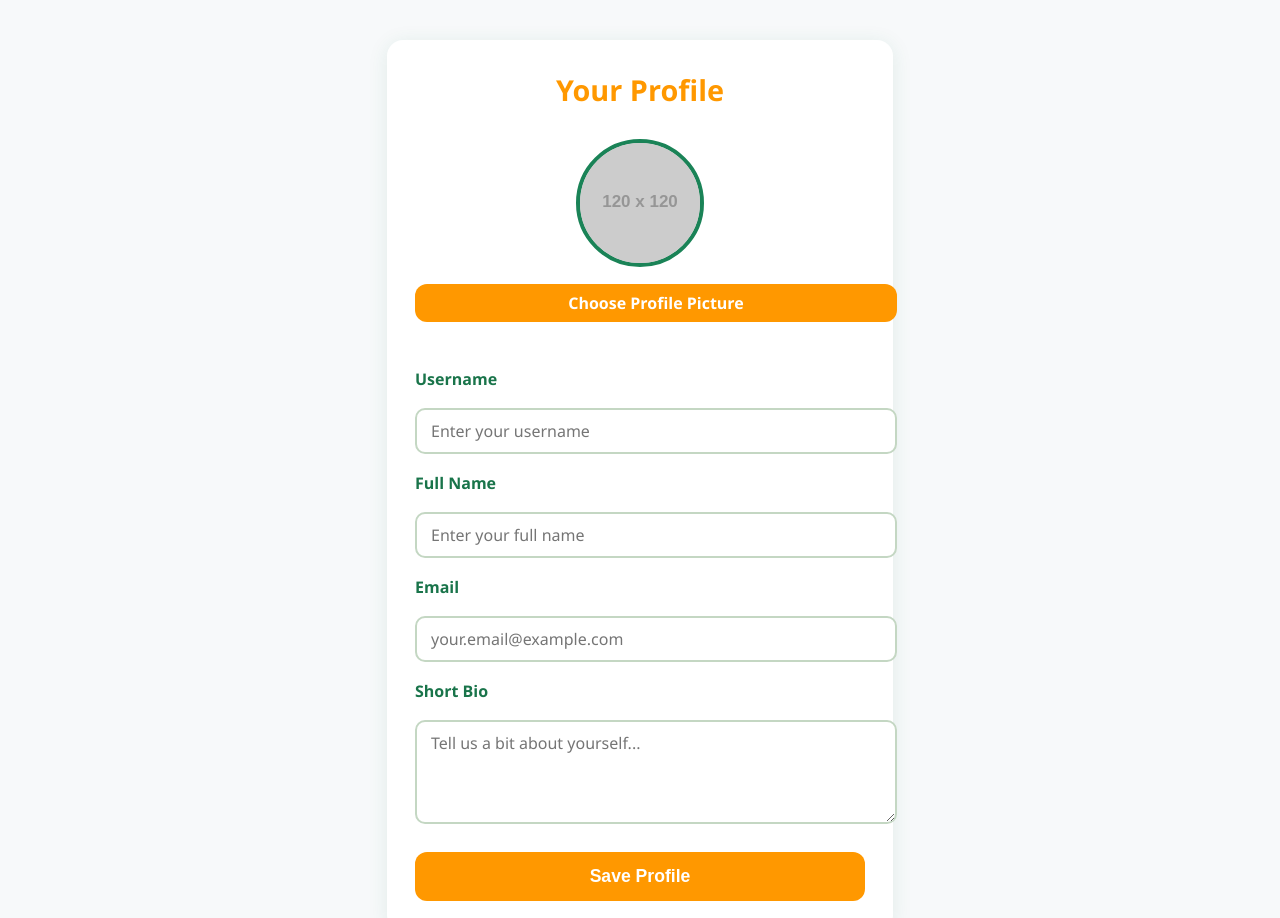
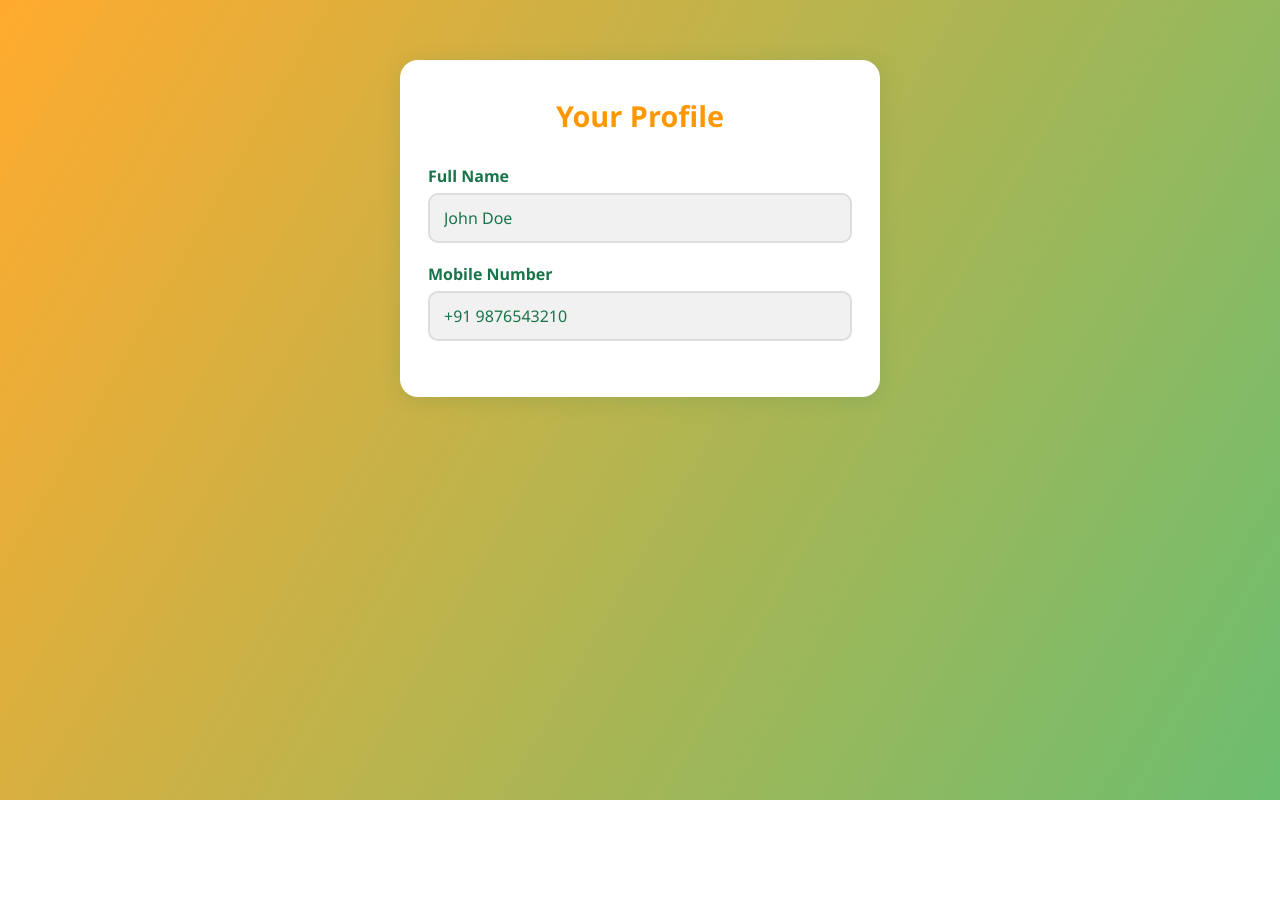
Before and after one commit to praveenmanthiramoorthi/teamheisen, a plain HTML site: page profile.html in a window 1280 px wide. Shown: the top 918 px of the page. After the commit the page ends 800 px from the top, so only its background shows below. Drawn offline with Linux system fonts and the light colour scheme; placeholder pictures from the web are drawn by us.

Commit message:
Update profile.html

```diff
--- a/profile.html
+++ b/profile.html
@@ -9,31 +9,54 @@
       --green-700: #19744a;
       --green-600: #1a8357;
       --orange: #ff9800;
-      --bg: #f7f9fa;
-      --input-bg: #fff;
-      --border-color: #c4d7c3;
-      --text-color: #14553a;
-      --text-muted: #5a7d6f;
+      --bg-orange: #ff9800;
+      --bg-green: #4caf50;
+      --white: #fff;
+      --muted: #888;
     }
+    * { box-sizing: border-box; }
+
     body {
       margin: 0;
       font-family: 'Segoe UI', Tahoma, Geneva, Verdana, sans-serif;
-      background: var(--bg);
-      color: var(--green-700);
+      background: linear-gradient(120deg, var(--bg-orange), var(--bg-green));
       min-height: 100vh;
       display: flex;
       justify-content: center;
       align-items: flex-start;
-      padding: 40px 20px;
+      padding: 60px 20px;
+      position: relative;
     }
-    form {
-      background: var(--input-bg);
-      border-radius: 16px;
-      box-shadow: 0 3px 20px rgba(25,116,74,0.1);
-      padding: 30px 28px;
-      max-width: 450px;
+
+    /* Moving overlay */
+    .background-overlay {
+      position: fixed;
+      top: 0;
+      left: 0;
+      width: 300%;
+      height: 300%;
+      background: rgba(255, 255, 255, 0.18);
+      transform: rotate(25deg);
+      animation: moveOverlay 12s linear infinite;
+      z-index: 0;
+      pointer-events: none;
+    }
+    @keyframes moveOverlay {
+      0%   { transform: translateX(-80%) rotate(25deg); }
+      100% { transform: translateX(80%) rotate(25deg); }
+    }
+
+    .profile-card {
+      position: relative;
+      z-index: 1;
+      background: var(--white);
+      border-radius: 18px;
+      box-shadow: 0 3px 20px rgba(25,116,74,0.15);
+      padding: 36px 28px;
+      max-width: 480px;
       width: 100%;
     }
+
     h2 {
       margin-top: 0;
       color: var(--orange);
@@ -42,61 +65,39 @@
       margin-bottom: 30px;
       text-align: center;
     }
-    .profile-pic-container {
-      text-align: center;
-      margin-bottom: 28px;
+
+    label {
+      font-size: 1rem;
+      font-weight: 600;
+      margin-bottom: 6px;
+      display: block;
+      color: var(--green-700);
     }
-    .profile-pic {
-      width: 120px;
-      height: 120px;
-      border-radius: 50%;
-      object-fit: cover;
-      border: 4px solid var(--green-600);
-      background: #ddd;
-      margin-bottom: 12px;
+
+    input[type="text"]/* , input[type="email"] */ {
+      width: 100%;
+      padding: 12px 14px;
+      border: 2px solid #ddd;
+      border-radius: 10px;
+      margin-bottom: 20px;
+      font-size: 1rem;
+      font-family: inherit;
+      transition: border-color 0.3s;
+      color: var(--green-700);
     }
-    .upload-label {
-      display: inline-block;
-      background: var(--orange);
-      color: #fff;
-      font-weight: 600;
-      padding: 8px 16px;
-      border-radius: 12px;
-      cursor: pointer;
-      user-select: none;
-      transition: background-color 0.3s;
-    }
-    .upload-label:hover {
-      background: #e68900;
-    }
-    input[type="file"] {
-      display: none;
-    }
-    label, input, textarea {
-      display: block;
-      width: 100%;
-      margin-bottom: 18px;
-      font-size: 1rem;
-      color: var(--green-700);
-      font-weight: 600;
-    }
-    input[type="text"], input[type="email"], textarea {
-      padding: 10px 14px;
-      border: 2px solid var(--border-color);
-      border-radius: 10px;
-      font-weight: 400;
-      font-family: inherit;
-      resize: vertical;
-      color: var(--green-700);
-      transition: border-color 0.3s ease;
-    }
-    input[type="text"]:focus, input[type="email"]:focus, textarea:focus {
+
+    input[type="text"]:focus/* , input[type="email"]:focus */ {
       border-color: var(--orange);
       outline: none;
     }
-    textarea {
-      min-height: 80px;
+
+    /* Readonly field style */
+    .readonly-field {
+      background: #f1f1f1;
+      color: var(--muted);
+      cursor: not-allowed;
     }
+
     button {
       background: var(--orange);
       border: none;
@@ -108,61 +109,37 @@
       font-size: 1.1rem;
       cursor: pointer;
       transition: background-color 0.3s;
-      margin-top: 10px;
     }
+
     button:hover {
       background: #e68900;
     }
   </style>
 </head>
 <body>
-  <form id="profile-form" aria-label="User profile form">
+  <!-- 🔥 Moving overlay -->
+  <div class="background-overlay"></div>
+
+  <div class="profile-card">
     <h2>Your Profile</h2>
-    <div class="profile-pic-container">
-      <img src="https://via.placeholder.com/120?text=User" alt="Profile Picture Preview" class="profile-pic" id="profile-pic-preview" />
-      <label for="profile-pic-upload" class="upload-label" tabindex="0">Choose Profile Picture</label>
-      <input type="file" id="profile-pic-upload" accept="image/*" />
-    </div>
-    <label for="username">Username</label>
-    <input type="text" id="username" name="username" placeholder="Enter your username" required aria-required="true" />
+
     <label for="fullname">Full Name</label>
-    <input type="text" id="fullname" name="fullname" placeholder="Enter your full name" />
-    <label for="email">Email</label>
-    <input type="email" id="email" name="email" placeholder="your.email@example.com" />
-    <label for="bio">Short Bio</label>
-    <textarea id="bio" name="bio" placeholder="Tell us a bit about yourself..."></textarea>
-    <button type="submit">Save Profile</button>
-  </form>
+    <input type="text" id="fullname" name="fullname" placeholder="Enter your full name" value="John Doe" readonly class="readonly-field"/>
+
+   <!--  <label for="email">Email</label>
+    <input type="email" id="email" name="email" placeholder="your.email@example.com" value="john.doe@example.com" readonly class="readonly-field"/> -->
+
+    <label for="mobile">Mobile Number</label>
+    <input type="text" id="mobile" name="mobile" value="+91 9876543210" readonly class="readonly-field" />
+
+    <!-- <button type="submit">Save Changes</button> -->
+  </div>
 
   <script>
-    const picInput = document.getElementById('profile-pic-upload');
-    const picPreview = document.getElementById('profile-pic-preview');
-
-    picInput.addEventListener('change', (e) => {
-      const file = e.target.files[0];
-      if (file) {
-        const reader = new FileReader();
-        reader.onload = function(ev) {
-          picPreview.src = ev.target.result;
-        }
-        reader.readAsDataURL(file);
-      }
-    });
-
-    const form = document.getElementById('profile-form');
+    const form = document.querySelector('.profile-card');
     form.addEventListener('submit', (e) => {
       e.preventDefault();
-      // Collect profile details
-      const profileData = {
-        username: form.username.value.trim(),
-        fullname: form.fullname.value.trim(),
-        email: form.email.value.trim(),
-        bio: form.bio.value.trim(),
-        // Image data could be handled here for upload
-      };
-      console.log('Profile saved:', profileData);
-      alert('Profile saved successfully!');
-      // Implement real backend API call as needed
+      alert('Profile changes saved (demo only).');
     });
   </script>
 </body>
```
